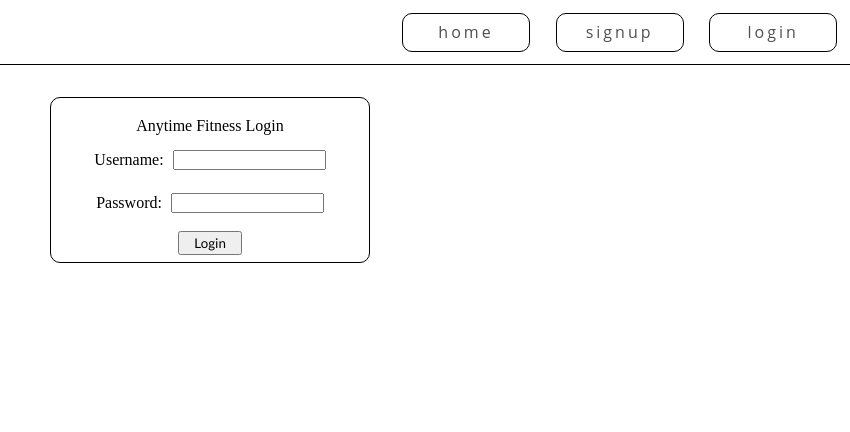
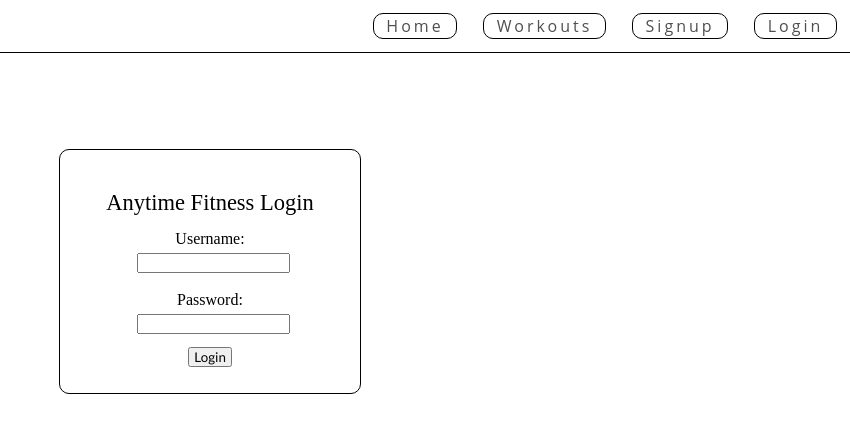
Before and after one commit to build-week-anytime-fitness-1/front-end, a React (Create React App) app in the folder anytime-fitness/: page /login in a window 1280 px wide. Shown: the top 432 px of the page, without its empty margins (430-1280 px from the left). Built offline with nearby package versions, Linux system fonts and the light colour scheme.

Commit message:
Styled, added buttons

```diff
--- a/anytime-fitness/src/App.css
+++ b/anytime-fitness/src/App.css
@@ -55,7 +55,7 @@
     margin: 0;
     max-width:100%;
   /*put a border around everything to see where it stops and starts*/
-    /* border:1px solid grey; */
+
   font-family: 'Open Sans', sans-serif;
   font-family: 'Lato', sans-serif;
 }
@@ -70,12 +70,12 @@
   padding:0.5%;
 	margin:1%;
 	text-align: center;
-	color:;
-	width: 10%;
+	width: auto;
 	letter-spacing:3px;
 	border-radius:10px;
 	transition: 1s;
   border: 1.5px solid black;
+  padding: 0 1%;
 }
 
 a:hover {
@@ -117,16 +117,26 @@
   display: flex;
   justify-content: center;
   flex-direction: column;
-  width: 25%;
+  width: auto;
   text-align: center;
   align-self: center;
+  padding: 2% 3%;
+  margin: 5%;
 }
-
+#login {
+  width: auto;
+  margin: 2% auto 0;
+  padding: 0 2%;
+}
+#loginForm h2 {
+  font-size: 2.25rem;
+}
 label {
   margin: 3%;
 }
 input {
   margin-left: 3%;
+  height: 20px;
 }
 
 .signup {
@@ -137,6 +147,8 @@
   width: 68%;
   text-align: center;
   align-self: center;
+  padding: 2%;
+  margin: 5%;
 }
 
 .signup h2 {
@@ -147,8 +159,10 @@
   display: flex;
   justify-content: center;
 }
-
-
+.submitButton {
+  width:auto;
+  padding: 1% 2%;
+}
 
 #classCreate {
   border: 1px solid black;
@@ -165,12 +179,7 @@
 #classCreate label {
   margin: 1%;
 }
-button {
-  margin: 2%;
-  padding: .7%;
-  width: 20%;
-  align-self: center;
-}
+
 
 #classCreate h2 {
   margin: 2%;
@@ -197,6 +206,55 @@
   padding: 1%;
 }
 
-.workout-card {
+.classList {
+  display: flex;
+  flex-wrap: wrap;
+  justify-content: center;
+  flex-direction:column;
+}
+
+.classList h2 {
+  font-size: 3rem;
+  border-bottom: 1px solid black;
+  width:40%;
+  text-align: center;
+  margin: 5% auto 0;
+}
+.cardList {
+  display: flex;
+  flex-wrap: wrap;
+  justify-content: center;
 
 }
+.classCard {
+  border:2px solid rgb(112,128,144, .4);
+  border-radius: 10px;
+  padding: 3%;
+  margin: 3%;
+  width: 40%;
+}
+
+.createButton {
+  text-align: center;
+  width: 30%;
+  margin: 4% 35%;
+  border:1px solid rgb(112,128,144, .8);
+  border-radius: 10px;
+  background-color: lightgray;
+  /* display: inline-block; */
+}
+
+.classButton {
+  width: 60%;
+  margin: 0 auto;
+}
+
+.buttonList {
+  margin:auto;
+  width: 100%;
+}
+
+.buttonList button {
+  margin: 2%;
+  padding: 0 2%;
+}
--- a/anytime-fitness/src/components/ClassList.js
+++ b/anytime-fitness/src/components/ClassList.js
@@ -2,6 +2,7 @@
 import axios from "axios";
 import { useNavigate, Link, Routes, Route,  } from 'react-router-dom';
 import ClassPage from './ClassPage';
+import ClassCreate from './ClassCreate';
 
 export default function ClassList () {
 const { url } = useNavigate();
@@ -24,26 +25,28 @@
     }, [])
 
     return (
-        <div>
+        <div className='classList'>
             <Routes>
             <Route path=':classId' element={<ClassPage/>}/>
             </Routes>
             <h2>Classes</h2>
-            {workouts.map(workout => (
-                <div
-                className='workout-card'
-                key={workout.class_id}
-                >
+            <div className='cardList'>
+                {workouts.map(workout => (
+                <div className='classCard' key={workout.class_id}>
                     <Link to={`/classes/${workout.class_id}`}>
-                        <h3>{workout.class_name}</h3>
+                    <h3 className='classButton'>{workout.class_name}</h3>
                     </Link>
-                    <p>{workout.time},{workout.date}</p>
-                    <p>{workout.location}</p>
-                    <p>{workout.type}</p>
-                    <p>{workout.intensity}</p>
-                    <p>{workout.duration}</p>
+                    <p>Workout Type: {workout.type}</p>
+                    <p>Time/Date: {workout.time},{workout.date}</p>
+                    <p>Class Duration: {workout.duration}</p>
+                    <p>Intensity Level: {workout.intensity}</p>
+                    <p>Location: {workout.location}</p>
                 </div>
+
             ))}
+            </div>
+            <Link className='createButton' to={`/add-class`}>
+                <h3>Create a Class</h3></Link>
         </div>
     )
 }
--- a/anytime-fitness/src/components/ClassPage.js
+++ b/anytime-fitness/src/components/ClassPage.js
@@ -26,8 +26,12 @@
               <p>Time/Date: {workout.time}, {workout.date}</p>
               <p>Class Duration: {workout.duration}</p>
               <p>Intensity Level: {workout.intensity}</p>
-              <p>Workout Location: {workout.location}</p>
+              <p>Location: {workout.location}</p>
               <p>Class Size: {workout.max_class_size}</p>
+              <div className='buttonList'>
+              <button>Delete</button>
+              <button>Edit</button>
+              </div>
       </div>
     );
 }
--- a/anytime-fitness/src/components/NavBar.js
+++ b/anytime-fitness/src/components/NavBar.js
@@ -7,9 +7,11 @@
     return (
         <div>
             <nav id='nav-bar' >
-                <Link to='/'>home</Link>
-                <Link to='/client'>signup</Link>
-                <Link to='/login'>login</Link>
+                <Link to='/'>Home</Link>
+                <Link to='/classes'>Workouts</Link>
+                <Link to='/client'>Signup</Link>
+                <Link to='/login'>Login</Link>
+
             </nav>
         </div>
     );
--- a/anytime-fitness/src/components/UserForm.js
+++ b/anytime-fitness/src/components/UserForm.js
@@ -69,7 +69,7 @@
                         onChange={onChange}
                     />
                 </label>
-                <button onSubmit={onSubmit}>Submit</button>
+                <button onSubmit={onSubmit} className='submitButton'>Submit</button>
             </div>
         </form>
     )
--- a/anytime-fitness/src/index.js
+++ b/anytime-fitness/src/index.js
@@ -19,7 +19,7 @@
       <NavBar />
       <Routes>
         <Route path='/' element={<App />} />
-           <Route index element={<Home />} />
+        <Route index element={<Home />} />
         <Route path='client' element={<UserForm />} />
         <Route path='add-class' element={<ClassCreate />} />
         <Route path='login' element={<LoginForm/>}/>
```
